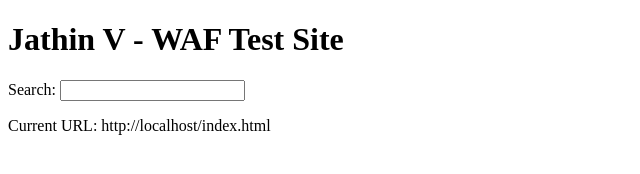
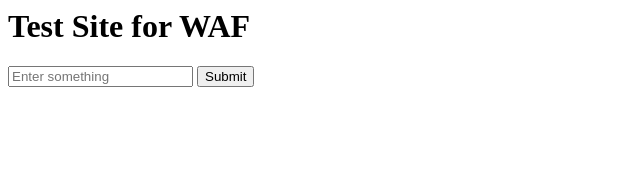
Before and after one commit to jathin170/waf-test-ap22110011166, a plain HTML site: page index.html in a window 1280 px wide. Shown: the whole page, without its empty margins (0-640 px from the left). Drawn offline with Linux system fonts and the light colour scheme.

Commit message:
Update index.html

```diff
--- a/index.html
+++ b/index.html
@@ -1,10 +1,6 @@
-<!DOCTYPE html>
-<html>
-<head><title>WAF Test - AP22110011166</title></head>
-<body>
-<h1>Jathin V - WAF Test Site</h1>
-<p>Search: <input oninput="location.href='?q='+this.value"></p>
-<p>Current URL: <span id="url"></span></p>
-<script>document.getElementById("url").innerText=location.href;</script>
-</body>
-</html>
+<h1>Test Site for WAF</h1>
+
+<form action="#" method="GET">
+  <input name="input" placeholder="Enter something">
+  <button>Submit</button>
+</form>
```
